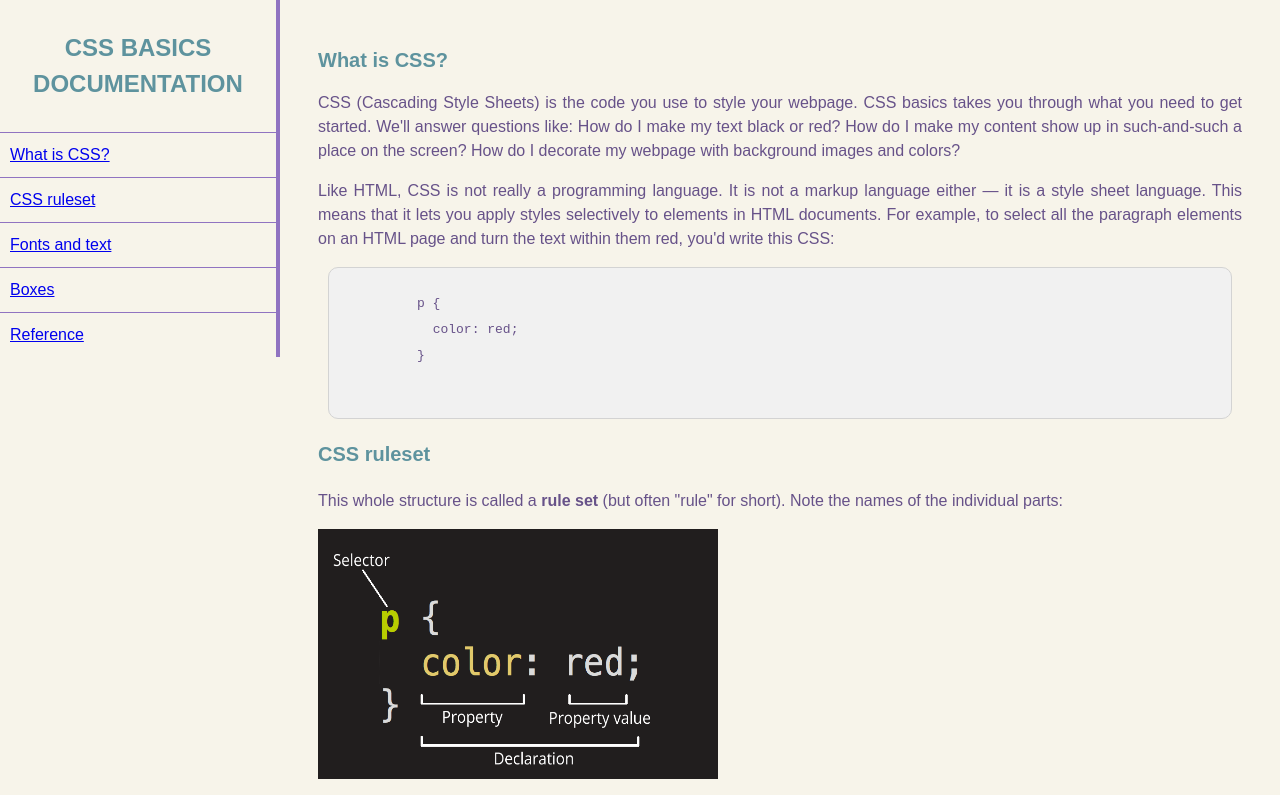
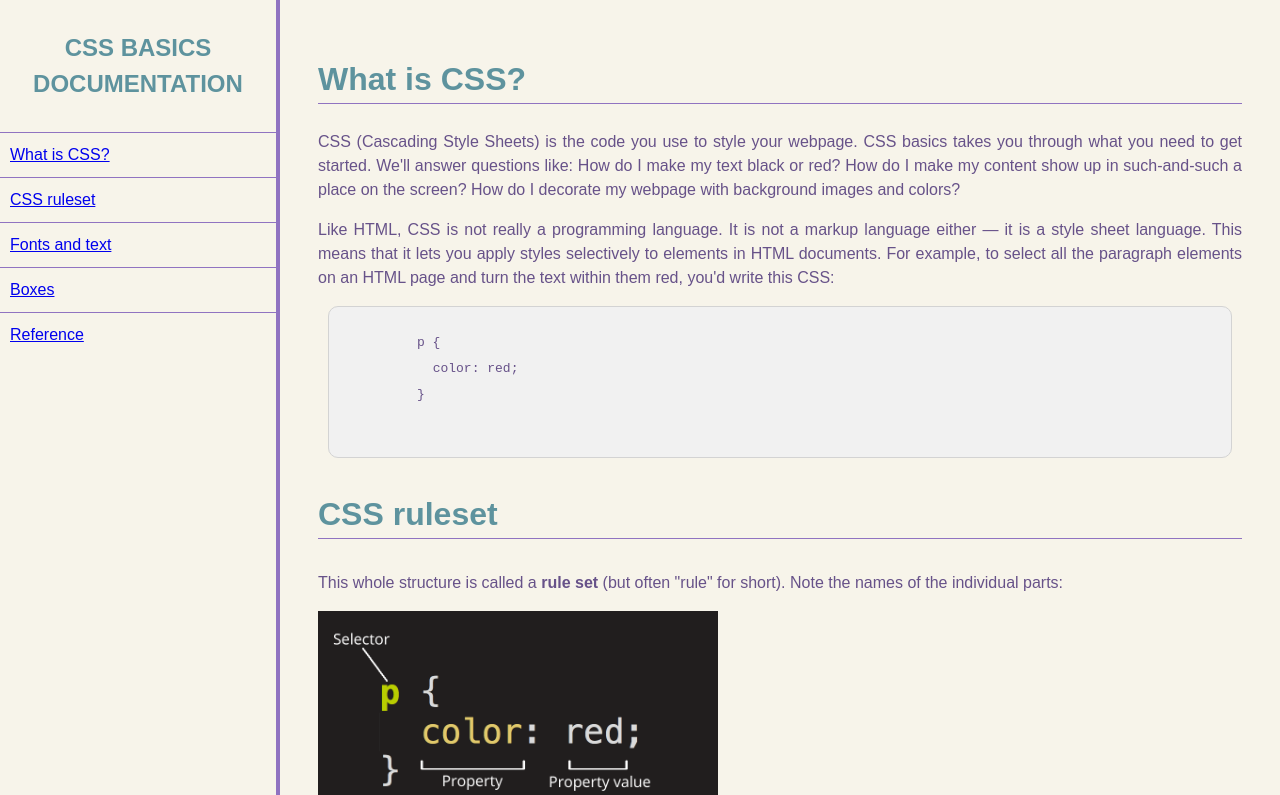
Before and after one commit to RachelNapier/technical-document-page, a plain HTML site: page index.html in a window 1280 px wide. Shown: the top 795 px of the page. Drawn offline with Linux system fonts and the light colour scheme.

Commit message:
gave the parent div a width of 250px in mobile view, and 400px in desktop view, making the imgs responsive, as well.

```diff
--- a/style.css
+++ b/style.css
@@ -90,11 +90,14 @@ pre {
   white-space: pre-wrap;
 }
 
+.parent {
+  width: 250px;
+}
+
 img {
-  max-width: 100%;
-  max-height: auto;
-  width: 400px;
-  height: 250px;
+  display: block;
+  width: 100%;
+  height: auto;
 }
 
 /* ======================
@@ -114,4 +117,17 @@ img {
     border: none;
     border-right: 4px solid #9073c1;
   }
+
+  nav ul {
+    height: 100vh;
+  }
+
+  h2, h3, h4, h5, h5, h6 {
+    font-size: 32px;
+    border-bottom: .5px solid #9073C1;
+  }
+
+  .parent {
+    width: 400px;
+  }
 }
```
